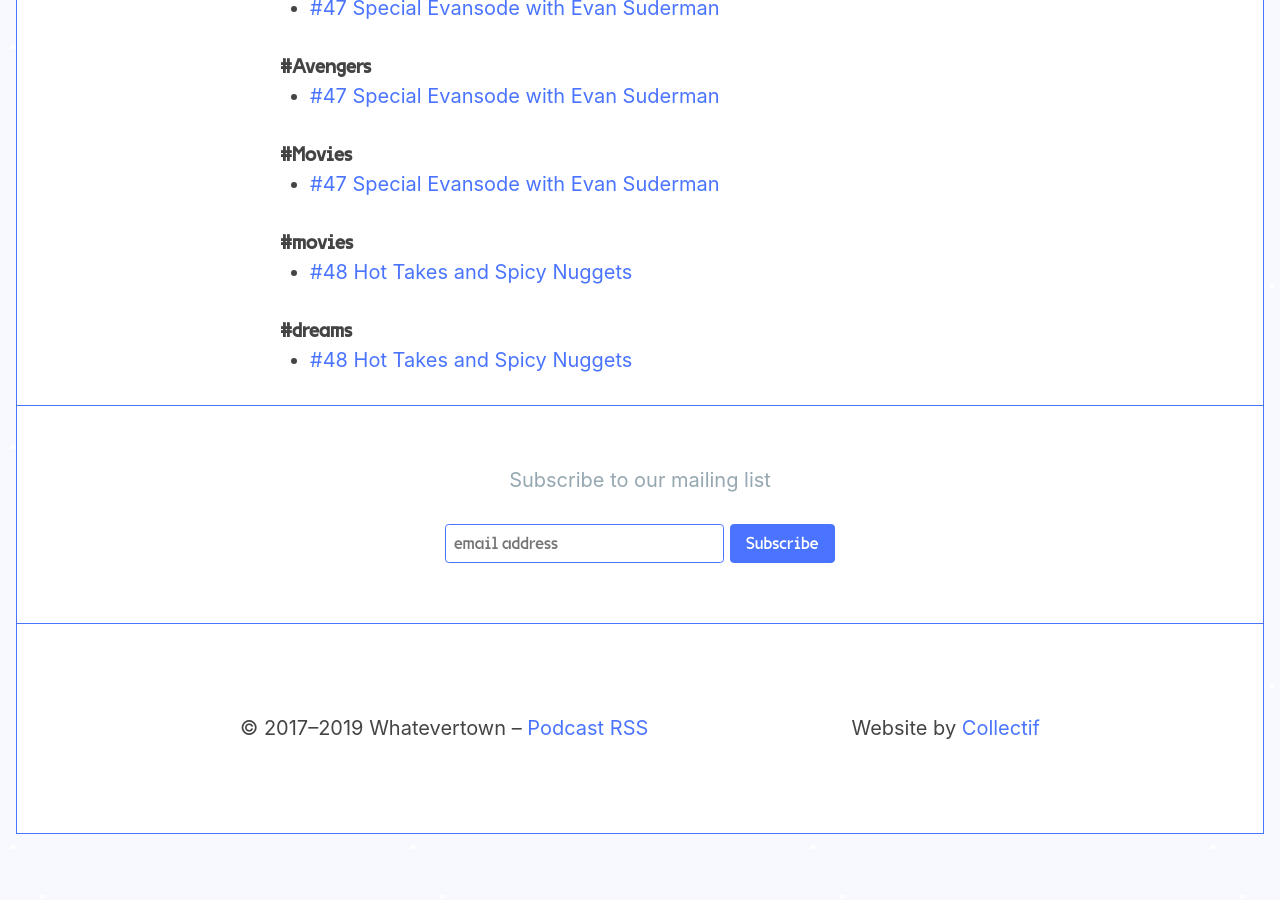
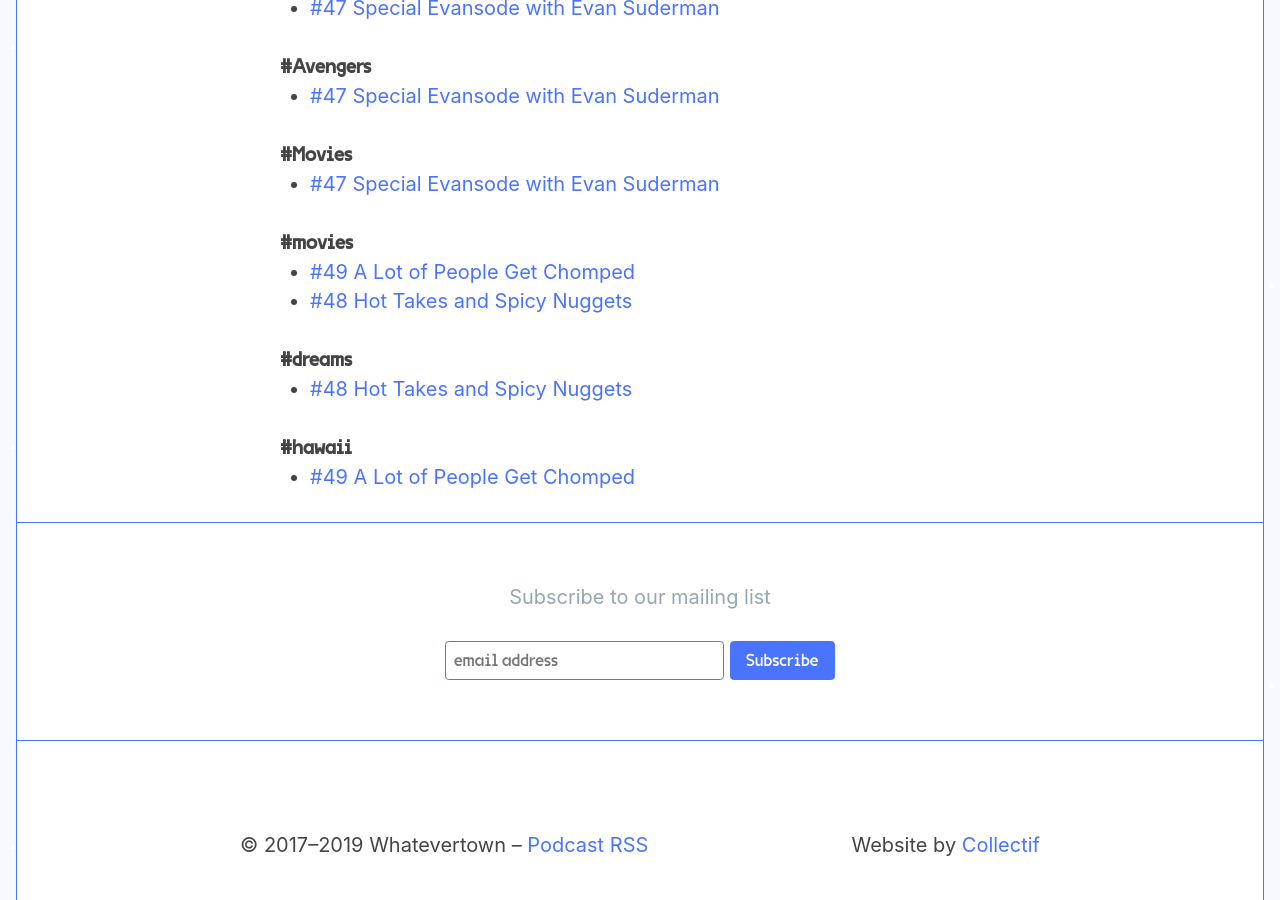
Before and after one commit to jondueck/whatevertown, a Jekyll site: the page built from tags.html, in a window 1280 px wide and 900 px high, scrolled down 738 px. Built offline with Jekyll 4.4.1, drawn with Linux system fonts in a browser that asks for light colours; some web fonts are replaced; before the commit the page ends 1588 px from its top, so only the background shows below that.

Commit message:
Updated Number 49 A Lot Of People Get Chomped

```diff
--- a/_posts/2019-05-21-number-49-a-lot-of-people-get-chomped.markdown
+++ b/_posts/2019-05-21-number-49-a-lot-of-people-get-chomped.markdown
@@ -2,6 +2,9 @@
 title: "#49 A Lot of People Get Chomped"
 date: 2019-05-21 14:00:00 -05:00
 permalink: "/episode-49/"
+tags:
+- movies
+- hawaii
 author: Whatevertown
 season: 2
 episode_type: full
```
